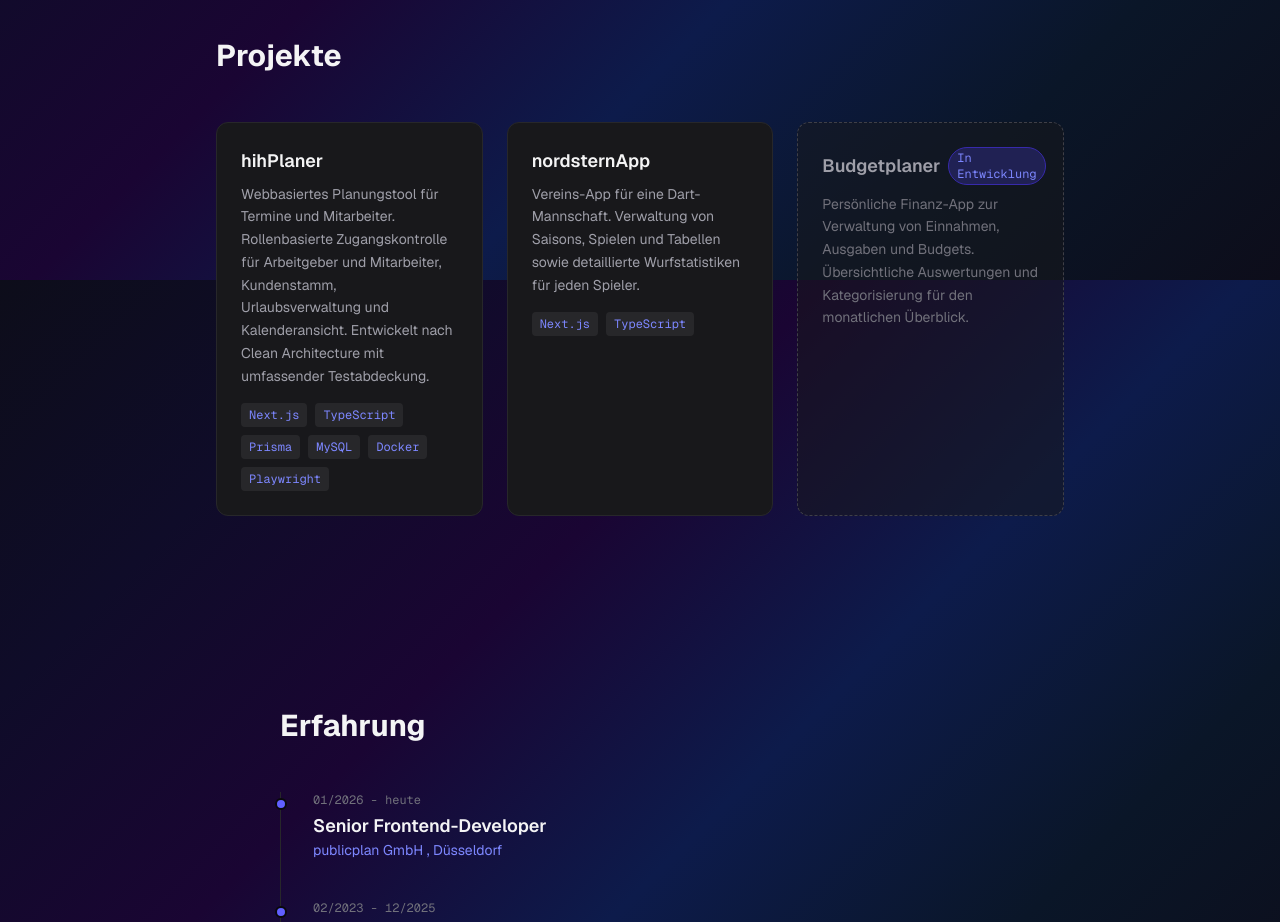
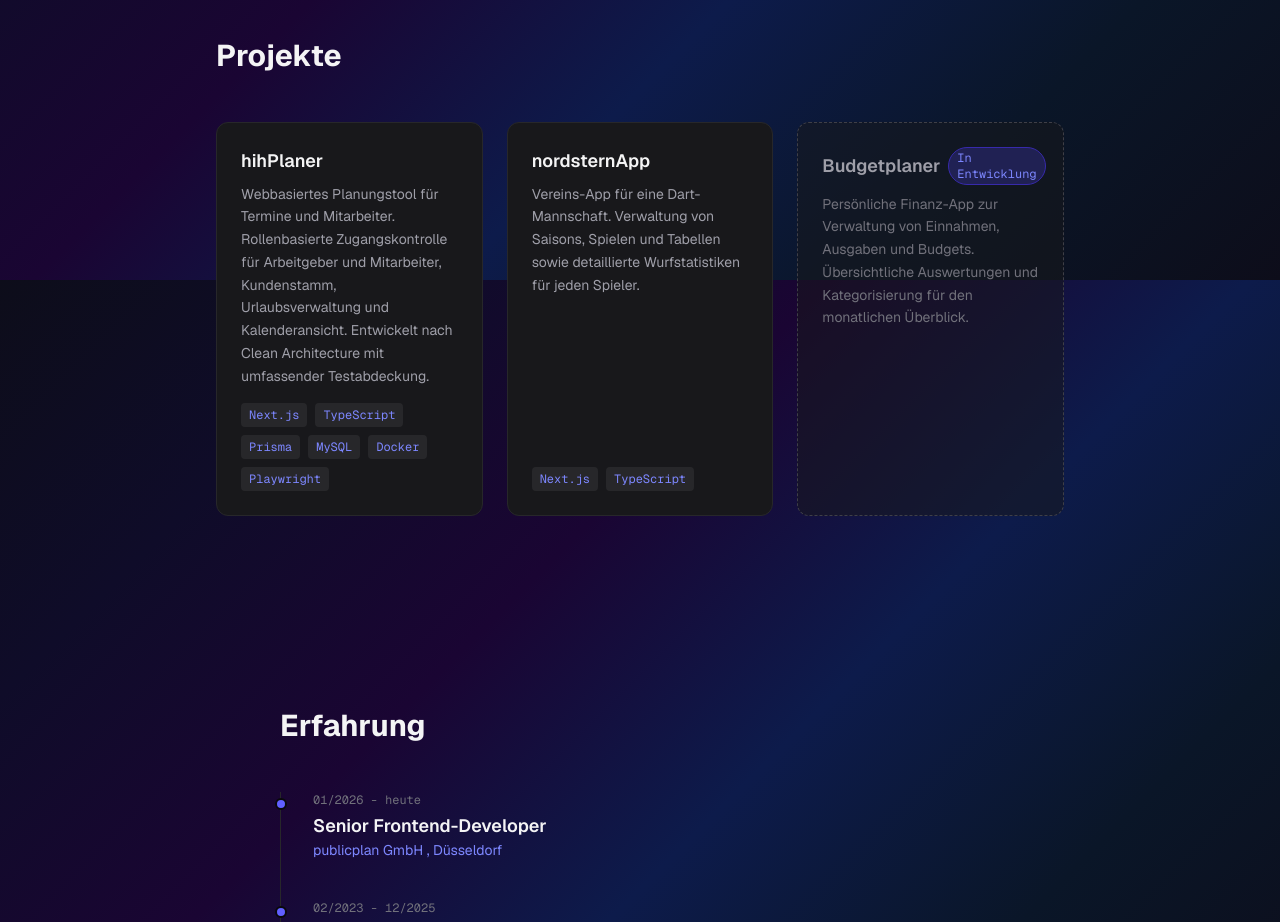
Before and after one commit to ch4oSj0k3r/sn-folio, a Next.js app: page / in a window 1280 px wide. Shown: the part 2120-3042 px from the top of the page. Built offline with nearby package versions, Linux system fonts and the light colour scheme.

Commit message:
style: pin project card badges to bottom with flex layout

```diff
--- a/src/components/sections/Projects.tsx
+++ b/src/components/sections/Projects.tsx
@@ -57,15 +57,15 @@ export default function Projects() {
                                 href={project.href!}
                                 target="_blank"
                                 rel="noopener noreferrer"
-                                className="group block rounded-xl border border-zinc-800 hover:border-indigo-500 bg-zinc-900 p-6 transition-colors"
+                                className="group flex flex-col rounded-xl border border-zinc-800 hover:border-indigo-500 bg-zinc-900 p-6 transition-colors"
                             >
                                 <h3 className="text-lg font-semibold text-zinc-100 mb-2 group-hover:text-indigo-400 transition-colors">
                                     {project.title}
                                 </h3>
-                                <p className="text-zinc-400 text-sm mb-4 leading-relaxed">
+                                <p className="text-zinc-400 text-sm mb-4 leading-relaxed flex-1">
                                     {project.description}
                                 </p>
-                                <div className="flex flex-wrap gap-2">
+                                <div className="flex flex-wrap gap-2 mt-auto">
                                     {project.tags.map((tag) => (
                                         <span
                                             key={tag}
```
